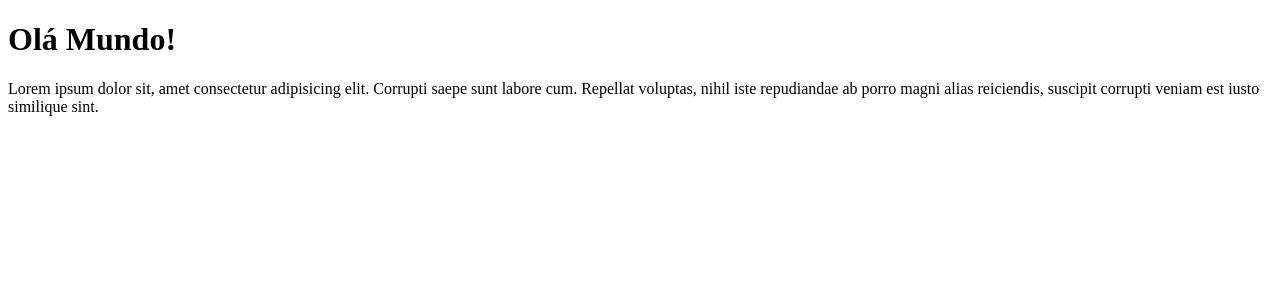
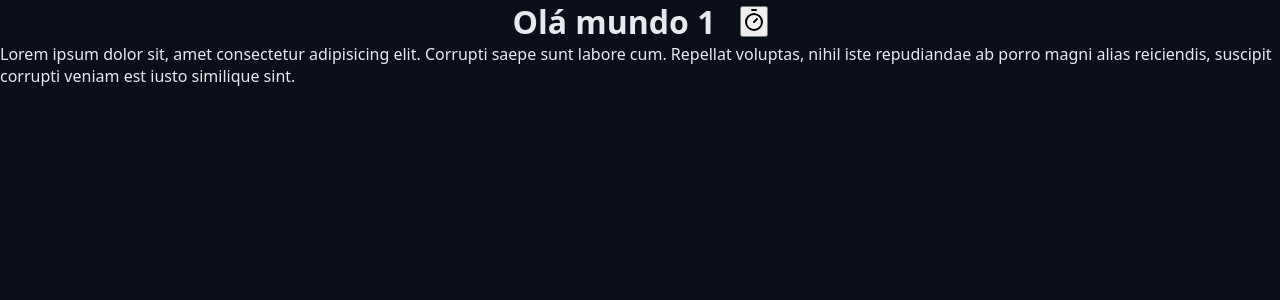
Before and after one commit to GabrielPanjos/chronoss-pomodoro, a React (Vite) app: page / in a window 1280 px wide. Shown: the top 300 px of the page. Built offline with nearby package versions, Linux system fonts and the light colour scheme.

Commit message:
trabalhando com estilo

```diff
--- a/package.json
+++ b/package.json
@@ -10,6 +10,7 @@
     "preview": "vite preview"
   },
   "dependencies": {
+    "lucide-react": "^0.541.0",
     "react": "^19.1.1",
     "react-dom": "^19.1.1"
   },
--- a/src/App.tsx
+++ b/src/App.tsx
@@ -1,9 +1,17 @@
+import "./styles/theme.css";
+import "./styles/global.css";
+import { Heading } from "./components/Heading";
+import { TimerIcon } from "lucide-react";
+
 export function App() {
-  console.log("Oi");
-
   return (
     <div>
-      <h1>Olá Mundo!</h1>
+      <Heading>
+        Olá mundo 1
+        <button>
+          <TimerIcon />
+        </button>
+      </Heading>
       <p>
         Lorem ipsum dolor sit, amet consectetur adipisicing elit. Corrupti saepe
         sunt labore cum. Repellat voluptas, nihil iste repudiandae ab porro
--- /dev/null
+++ b/src/components/Heading.module.css
@@ -0,0 +1,6 @@
+.heading {
+  display: flex;
+  align-items: center;
+  justify-content: center;
+  gap: 2.4rem;
+}
--- /dev/null
+++ b/src/components/Heading.tsx
@@ -0,0 +1,9 @@
+import styles from "./Heading.module.css";
+
+type HeadingProps = {
+  children: React.ReactNode;
+};
+
+export function Heading({ children }: HeadingProps) {
+  return <h1 className={styles.heading}>{children}</h1>;
+}
--- /dev/null
+++ b/src/styles/global.css
@@ -0,0 +1,17 @@
+* {
+  margin: 0;
+  padding: 0;
+  box-sizing: border-box;
+}
+
+html {
+  font-size: 62.5%;
+}
+
+body {
+  font-family: system-ui, -apple-system, BlinkMacSystemFont, "Segoe UI", Roboto,
+    Oxygen, Ubuntu, Cantarell, "Open Sans", "Helvetica Neue", sans-serif;
+  font-size: 1.6rem;
+  background-color: var(--gray-900);
+  color: var(--text-default);
+}
--- /dev/null
+++ b/src/styles/theme.css
@@ -0,0 +1,37 @@
+:root {
+  --gray-100: #e6e9f0;
+  --gray-200: #cdd3e1;
+  --gray-300: #aab3cc;
+  --gray-400: #555f7d;
+  --gray-500: #454f6a;
+  --gray-600: #363d56;
+  --gray-700: #272f43;
+  --gray-800: #181f2e;
+  --gray-900: #0a0f1a;
+
+  --primary-light: #4de7b7;
+  --primary: #0da170;
+  --primary-dark: #065f46;
+
+  --link-color: #10b981;
+  --link-hover: #0b8a60;
+
+  --success: #22c55e;
+  --warning: #eab308;
+  --error: #991b1b;
+  --info: #0ea5e9;
+
+  --text-over-primary: #0a0f1a;
+  --text-over-primary-dark: #e6e9f0;
+  --text-over-primary-light: #0a0f1a;
+  --text-over-success: #0a0f1a;
+  --text-over-warning: #0a0f1a;
+  --text-over-error: #e6e9f0;
+  --text-over-info: #0a0f1a;
+
+  --text-default: #e6e9f0;
+  --text-muted: #aab3cc;
+
+  --disabled: #555f7d;
+  --text-disabled: #aab3cc;
+}
```
Also changed, not shown: 1 other file (tests, documents, lock files or other folders).
